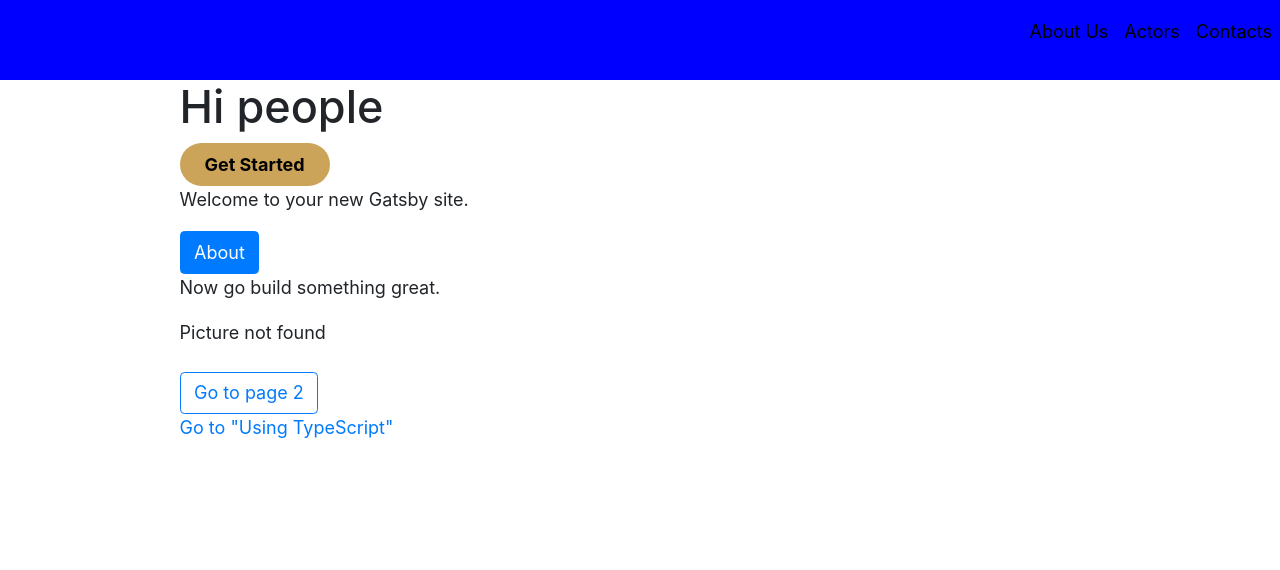
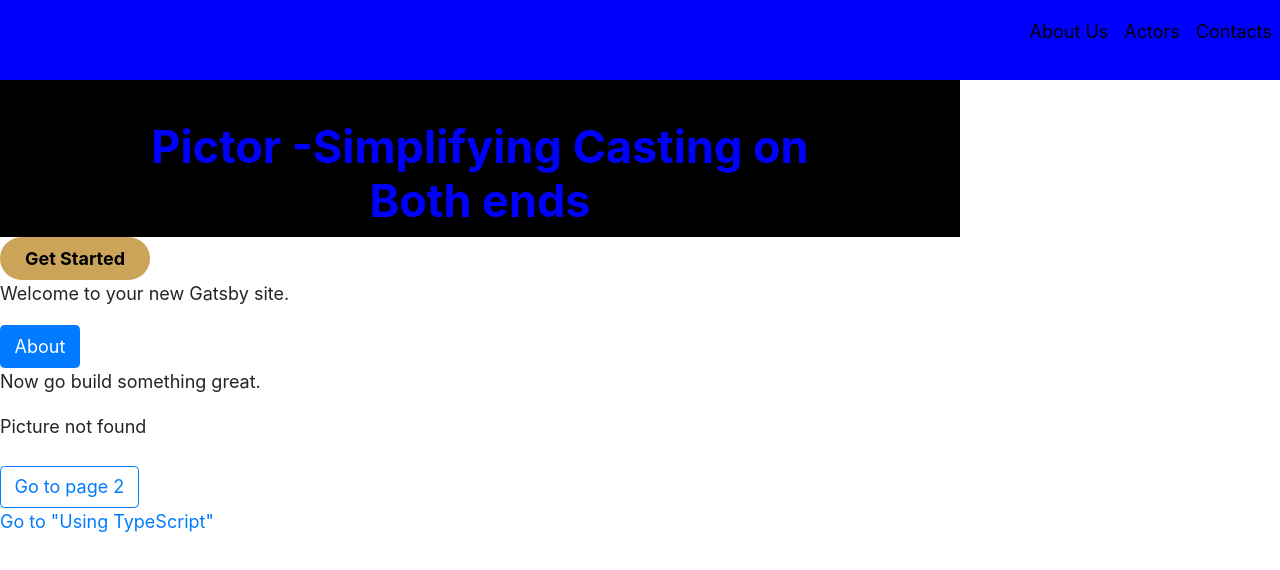
Before and after one commit to NicholasJardine/gatsby_pictor, a Gatsby site: page / in a window 1280 px wide. Before the commit this address had no page. Built offline with nearby package versions, Linux system fonts and the light colour scheme; Gatsby itself is replaced by a stand-in of ours.

Commit message:
starting

```diff
--- a/src/components/layout.js
+++ b/src/components/layout.js
@@ -32,9 +32,9 @@ const Layout = ({ children }) => {
       <Navbar></Navbar>
       <div
         style={{
-          margin: `0 auto`,
+          // margin: `0 auto`,
           maxWidth: 960,
-          padding: `0 1.0875rem 1.45rem`,
+          // padding: `0 1.0875rem 1.45rem`,
         }}
       >
         <main>{children}</main>
--- a/src/pages/index.js
+++ b/src/pages/index.js
@@ -26,12 +26,70 @@ width: 150px;
     }
   }
 `
+const BannerOne = styled.div`
+display:flex;
+background: black;
+text-align: center;
+font-weight:bold;
+width: 100%;
+height: auto;
+  a{
+    color:black;
+    text-decoration:none;
+    &:hover{
+      color:white;
+      transition: 200ms ease-in;
+    }
+  }
+`
+const HeadingContainer = styled.div`
+    width:80%;
+    display:flex;
+    position: relative;
+    margin: 0 auto;
+    align-items:center;
+
+    h1{
+        font-weight:700;
+        color:blue;
+        margin-top:40px;
+    }
+
+    h4{
+        color: blue;
+        font-weight: bold;
+        text-align: center;
+    }
+`
+
+const Paragraph = styled.div`
+    width:80%;
+    display:flex;
+    position: relative;
+    margin: 0 auto;
+    align-self:center;
+    justify-self:center;
+    p, li{
+        font-size:16px;
+        font-weight:500;
+    }
+
+`
+
 const IndexPage = () => (
   <Layout>
     <SEO title="Home" />
     {/* <FooterContainer></FooterContainer> */}
-    <h1>Hi people</h1>
+    <BannerOne>
+
+    <HeadingContainer> <h1>Pictor -Simplifying Casting on Both ends
+        </h1>
+        </HeadingContainer>
+
+    </BannerOne>
     <SignUpButton><Link to="#">Get Started</Link></SignUpButton>
+
+
     <p>Welcome to your new Gatsby site.</p>
 
     <Button href="./about/"> About</Button>
```
